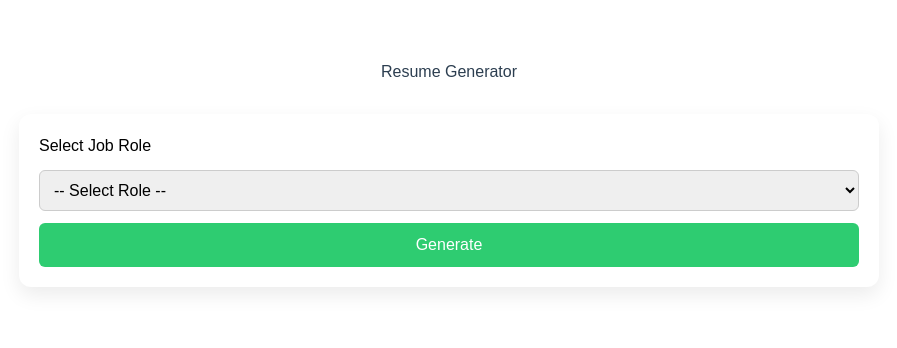
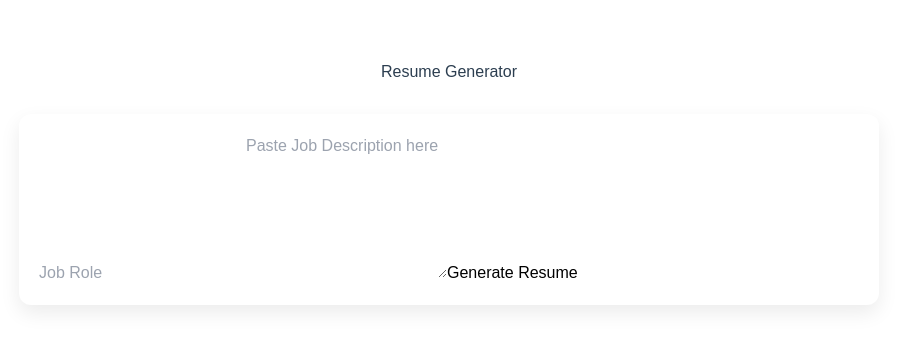
Before and after one commit to Mounika-204/Job-Tracker-Frontend, a React (Create React App) app: page /resume in a window 1280 px wide. Shown: the top 348 px of the page, without its empty margins (191-1088 px from the left). Built offline with nearby package versions, Linux system fonts and the light colour scheme; sample sign-in values are in the browser's storage.

Commit message:
Updated resume generator and API services

```diff
--- a/src/components/ResumeForm.jsx
+++ b/src/components/ResumeForm.jsx
@@ -1,46 +1,37 @@
 import React, { useState } from "react";
-const formStyle = {
-  display: "flex",
-  flexDirection: "column",
-  gap: "12px",
-};
-
-const selectStyle = {
-  padding: "10px",
-  borderRadius: "6px",
-  border: "1px solid #ccc",
-};
-
-const buttonStyle = {
-  background: "#2ecc71",
-  color: "#fff",
-  padding: "10px",
-  borderRadius: "6px",
-  border: "none",
-  cursor: "pointer",
-};
 
 const ResumeForm = ({ onGenerate }) => {
   const [jobRole, setJobRole] = useState("");
+  const [jobDescription, setJobDescription] = useState("");
+
+  const handleSubmit = (e) => {
+    e.preventDefault();
+
+    onGenerate({
+      jobRole,
+      jobDescription
+    });
+  };
 
   return (
-    <form style={formStyle} onSubmit={(e) => {
-      e.preventDefault();
-      onGenerate(jobRole);
-    }}>
-      <h2>Select Job Role</h2>
-
-      <select
-        style={selectStyle}
+    <form onSubmit={handleSubmit}>
+      <input
+        type="text"
+        placeholder="Job Role"
         value={jobRole}
         onChange={(e) => setJobRole(e.target.value)}
-      >
-        <option value="">-- Select Role --</option>
-        <option value="Frontend Developer">Frontend Developer</option>
-        <option value="Backend Developer">Backend Developer</option>
-      </select>
+        required
+      />
 
-      <button style={buttonStyle}>Generate</button>
+      <textarea
+        placeholder="Paste Job Description here"
+        value={jobDescription}
+        onChange={(e) => setJobDescription(e.target.value)}
+        rows={6}
+        required
+      />
+
+      <button type="submit">Generate Resume</button>
     </form>
   );
 };
--- a/src/components/ResumePreview.jsx
+++ b/src/components/ResumePreview.jsx
@@ -2,22 +2,31 @@ const ResumePreview = ({ resume }) => {
   if (!resume) return null;
 
   return (
-    <div className="resume-card">
-      <h2>Resume Preview</h2>
+    <div>
+      <h2>{resume.name}</h2>
+      <p>{resume.summary}</p>
 
       <h3>Skills</h3>
       <ul>
-        {resume.skills.map((skill, index) => (
+        {resume.skills?.map((skill, index) => (
           <li key={index}>{skill}</li>
         ))}
       </ul>
 
       <h3>Projects</h3>
       <ul>
-        {resume.projects.map((project, index) => (
-          <li key={index}>{project}</li>
+        {resume.projects?.map((proj, index) => (
+          <li key={index}>{proj}</li>
         ))}
       </ul>
+
+      <h3>Experience</h3>
+      {resume.experience?.map((exp, index) => (
+        <div key={index}>
+          <strong>{exp.role}</strong> – {exp.company}
+          <p>{exp.description}</p>
+        </div>
+      ))}
     </div>
   );
 };
--- a/src/pages/ResumeGenerator.jsx
+++ b/src/pages/ResumeGenerator.jsx
@@ -2,7 +2,6 @@ import React, { useState } from "react";
 import ResumeForm from "../components/ResumeForm";
 import ResumePreview from "../components/ResumePreview";
 import { generateResumeAPI } from "./services/resumeApi";
-
 
 const styles = {
   container: {
@@ -11,13 +10,11 @@ const styles = {
     padding: "20px",
     fontFamily: "Arial, sans-serif",
   },
-
   title: {
     textAlign: "center",
     marginBottom: "30px",
     color: "#2c3e50",
   },
-
   card: {
     background: "#ffffff",
     padding: "20px",
@@ -25,17 +22,6 @@ const styles = {
     boxShadow: "0 8px 20px rgba(0,0,0,0.08)",
     marginBottom: "20px",
   },
-
-  button: {
-    background: "#2ecc71",
-    color: "#fff",
-    border: "none",
-    padding: "10px 18px",
-    borderRadius: "6px",
-    cursor: "pointer",
-    fontSize: "16px",
-  },
-
   loading: {
     textAlign: "center",
     margin: "20px 0",
@@ -50,7 +36,8 @@ const ResumeGenerator = () => {
   const handleGenerate = async (jobRole) => {
     try {
       setLoading(true);
-      const data = await generateResumeAPI(jobRole);
+      const data = await generateResumeAPI(jobRole); // Call backend
+      console.log("Generated Resume:", data); // Debug
       setResume(data);
     } catch (err) {
       alert("Failed to generate resume");
--- a/src/pages/services/api.js
+++ b/src/pages/services/api.js
@@ -1,20 +1,15 @@
 import axios from "axios";
 
+const API = axios.create({
+  baseURL: "https://job-tracker-backend-e96g.onrender.com",
+  headers: { "Content-Type": "application/json" },
+});
 
-const API =axios.create({
-  baseURL:"https://job-tracker-backend-e96g.onrender.com",
-  headers: {
-    "Content-Type": "application/json",
-  },
-});
-// Automatically attach token to every request
+// Automatically attach JWT token
 API.interceptors.request.use((req) => {
   const token = localStorage.getItem("token");
-  if (token) {
-    req.headers.Authorization = `Bearer ${token}`;
-  }
+  if (token) req.headers.Authorization = `Bearer ${token}`;
   return req;
 });
 
-
 export default API;
--- a/src/pages/services/resumeApi.js
+++ b/src/pages/services/resumeApi.js
@@ -1,10 +1,15 @@
 import axios from "axios";
 
-const API_URL = "https://job-tracker-backend-e96g.onrender.com";
-export const generateResumeAPI = async (jobRole) => {
+export const generateResumeAPI = async (payload) => {
   const response = await axios.post(
-    `${API_URL}/api/resume/generate`,
-    { jobRole }
+    "http://localhost:5000/api/resume/generate",
+    payload,
+    {
+      headers: {
+        "Content-Type": "application/json"
+      }
+    }
   );
+
   return response.data;
 };
```
Also changed, not shown: 1 other file (tests, documents, lock files or other folders).
